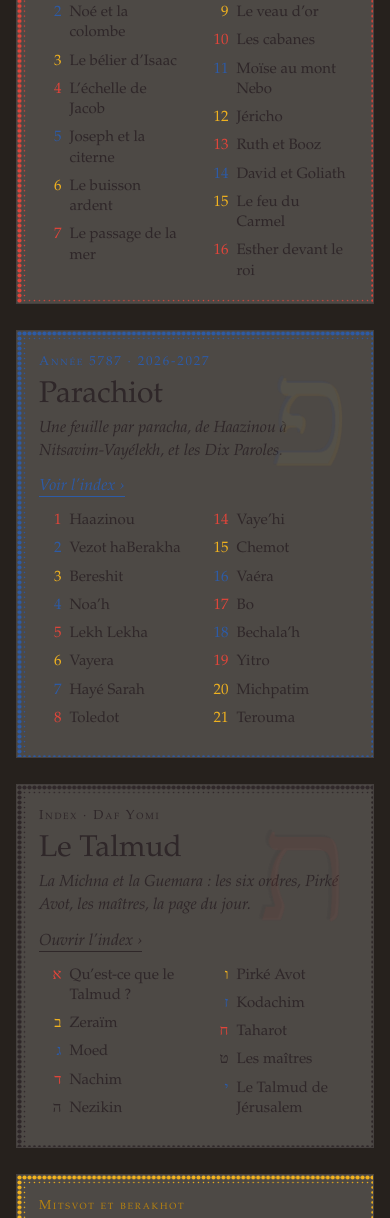
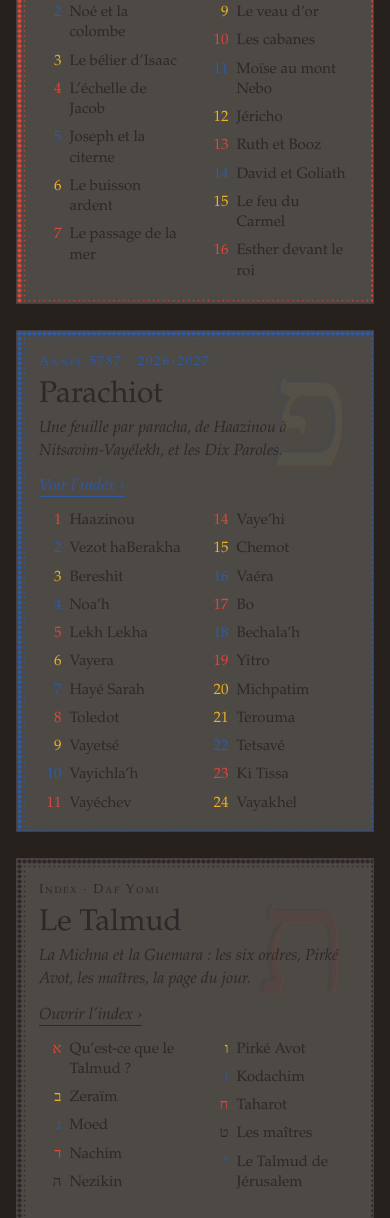
Before and after one commit to nexperio/les-dix-commandements, a website: page index.html in a window 390 px wide. Shown: the part 1168-2386 px from the top of the page. Drawn offline with Linux system fonts and the light colour scheme.

Commit message:
Refine homepage layout by enhancing the styling of list elements and card structures. Improve responsiveness for smaller screens with updated media queries, ensuring a better user experience across devices.

```diff
--- a/index.html
+++ b/index.html
@@ -36,7 +36,8 @@ h1{font-weight:normal;font-size:clamp(40px,7vw,78px);line-height:1;margin:10px 0
 .card .go{display:inline-block;margin-top:14px;font-style:italic;border-bottom:1px solid currentColor}
 .card.wait{pointer-events:none}.card.wait .go{border:0;opacity:.7}
 .card .list{position:relative;z-index:2}
-.list.scroll{display:grid;grid-template-columns:1fr 1fr;grid-auto-flow:column;column-gap:22px;max-height:226px;overflow-y:auto;scrollbar-width:thin;scrollbar-color:rgba(47,39,41,.3) transparent}
+.doors .card{display:flex;flex-direction:column;align-items:flex-start}.doors .card>*{align-self:stretch}.doors .card .go{align-self:flex-start}
+.list.scroll{display:grid;grid-template-columns:1fr 1fr;grid-auto-flow:column;column-gap:22px;contain:size;flex:1 1 auto;min-height:226px;overflow-y:auto;scrollbar-width:thin;scrollbar-color:rgba(47,39,41,.3) transparent}
 .lab{font-variant:small-caps;letter-spacing:.12em;font-size:13px;opacity:.7;margin:16px 0 0}
 .list{list-style:none;padding:0;margin:14px 0 0;columns:2;column-gap:22px;font-size:15px;line-height:1.35}
 .list.one{columns:1;margin-top:6px}
@@ -51,7 +52,7 @@ h1{font-weight:normal;font-size:clamp(40px,7vw,78px);line-height:1;margin:10px 0
 .findq{text-align:center;margin:10px 0 0;font-style:italic;font-size:15px}.findq a{color:var(--r);text-decoration:none;border-bottom:1px solid currentColor}
 footer{margin-top:44px;text-align:center;font-size:13px;opacity:.7;line-height:1.6}
 footer .credit{display:inline-block;margin-top:8px}footer a{color:var(--r);text-decoration:none;border-bottom:1px solid currentColor}
-@media (max-width:760px){.frise #frise{height:170px}.doors{grid-template-columns:1fr;grid-auto-rows:auto}.card{padding:24px 22px 20px}.card h3{font-size:30px}.card.frise{padding:8px 8px 4px}.sheet{padding:72px 16px 60px}}
+@media (max-width:760px){.frise #frise{height:170px}.doors{grid-template-columns:1fr;grid-auto-rows:auto}.card{padding:24px 22px 20px}.card h3{font-size:30px}.card.frise{padding:8px 8px 4px}.list.scroll{flex:none;height:300px}.sheet{padding:72px 16px 60px}}
 </style>
 </head>
 <body>
```
